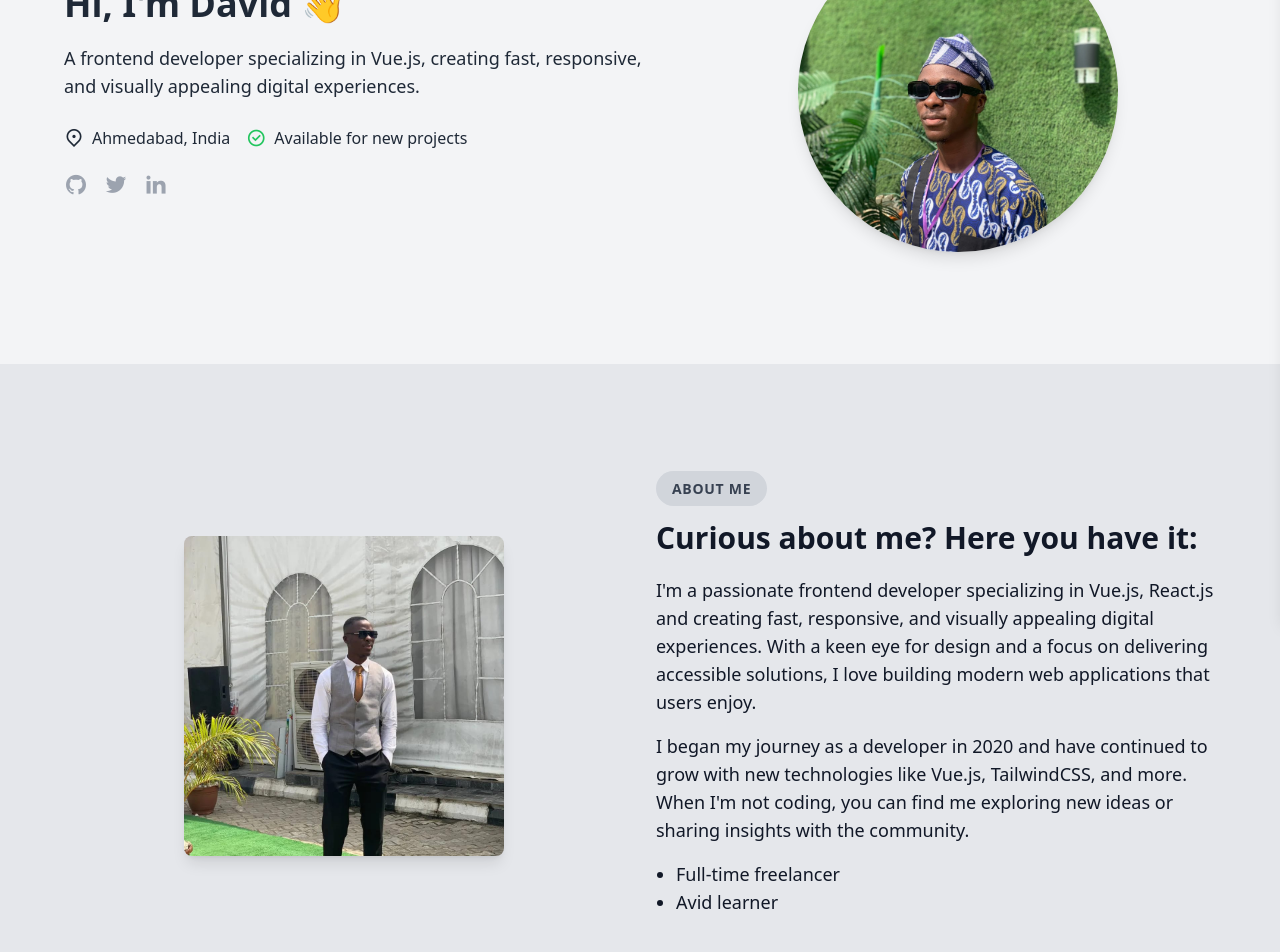
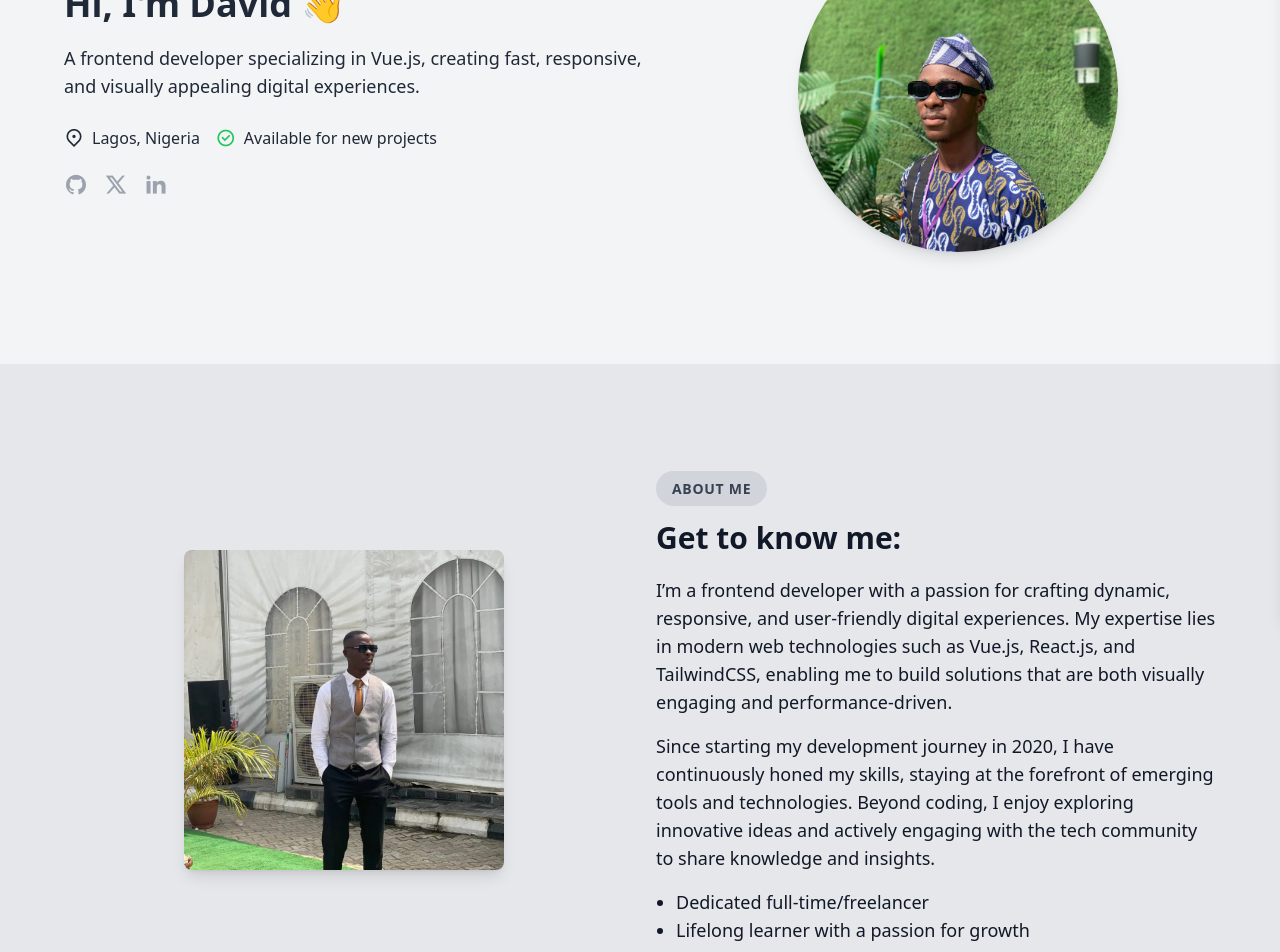
Before and after one commit to DavidAkin18/david-akintola, a Vue app: page / in a window 1280 px wide. Shown: the part 180-1132 px from the top of the page. Built offline with nearby package versions, Linux system fonts and the light colour scheme.

Commit message:
clean up of website

```diff
--- a/src/components/Home/About.vue
+++ b/src/components/Home/About.vue
@@ -28,21 +28,16 @@
           About me
         </span>
       </div>
-      <h2 class="text-3xl font-bold mb-5">Curious about me? Here you have it:</h2>
+      <h2 class="text-3xl font-bold mb-5">Get to know me:</h2>
       <p class="text-lg mb-4">
-        I'm a passionate frontend developer specializing in Vue.js, React.js and creating fast,
-        responsive, and visually appealing digital experiences.
-        With a keen eye for design and a focus on delivering accessible solutions, I love building
-        modern web applications that users enjoy.
+        I’m a frontend developer with a passion for crafting dynamic, responsive, and user-friendly digital experiences. My expertise lies in modern web technologies such as Vue.js, React.js, and TailwindCSS, enabling me to build solutions that are both visually engaging and performance-driven.
       </p>
       <p class="text-lg mb-4">
-        I began my journey as a developer in 2020 and have continued to grow with new technologies
-        like Vue.js, TailwindCSS, and more. When
-        I'm not coding, you can find me exploring new ideas or sharing insights with the community.
+        Since starting my development journey in 2020, I have continuously honed my skills, staying at the forefront of emerging tools and technologies. Beyond coding, I enjoy exploring innovative ideas and actively engaging with the tech community to share knowledge and insights.
       </p>
       <ul class="text-lg list-disc pl-5">
-        <li>Full-time freelancer</li>
-        <li>Avid learner</li>
+        <li>Dedicated full-time/freelancer</li>
+        <li>Lifelong learner with a passion for growth</li>
       </ul>
     </div>
   </section>
--- a/src/components/Home/FeaturedProjects.vue
+++ b/src/components/Home/FeaturedProjects.vue
@@ -3,7 +3,7 @@
   class="  md:px-16 py-28 lg:py-28 ">
     <div class="max-w-7xl mx-auto px-4">
       <h2 class="text-3xl font-bold text-center mb-8">Featured Projects</h2>
-      <div class="grid grid-cols-1 md:grid-cols-3 gap-8">
+      <div class="grid grid-cols-1 md:grid-cols-3 gap-8 md:gap-4 lg:gap-8">
         <!-- Project Cards -->
         <div
           v-for="(project, index) in projects"
@@ -20,7 +20,7 @@
           />
           <h3 class="text-lg font-bold mb-2">{{ project.title }}</h3>
           <p class="text-sm mb-4">{{ project.description }}</p>
-          <div class="flex justify-between">
+          <div class="flex gap-2 items-center justify-between">
             <a
               :href="project.liveLink"
               target="_blank"
@@ -35,7 +35,7 @@
               :href="project.repoLink"
               target="_blank"
               :class="[
-                'py-2 px-4 rounded transition-colors duration-300',
+                'py-2 px-4  rounded transition-colors duration-300 ',
                 theme === 'dark' ? 'bg-gray-700 hover:bg-gray-600 text-white' : 'bg-gray-400 hover:bg-gray-300 text-gray-900'
               ]"
             >
--- a/src/components/Home/Footer.vue
+++ b/src/components/Home/Footer.vue
@@ -1,6 +1,6 @@
 <template>
   <footer
-    :class="[theme === 'dark' ? 'bg-gray-900 text-black-500' : 'bg-gray-500 text-gray-900']"
+    :class="[theme === 'dark' ? 'bg-gray-900 text-black-500' : 'bg-gray-800 text-gray-900']"
     class="p-12 px-8 md:px-16 py-28  text-center transition-colors duration-300 border-t"
   >
     <div class="max-w-7xl mx-auto px-4">
@@ -33,6 +33,15 @@
           <i class="ri-twitter-x-line"></i>
         </a>
         <a
+          href="https://github.com/DavidAkin18" target="_blank"
+          :class="[
+            'text-2xl transition-colors duration-300',
+            theme === 'dark' ? 'text-gray-400 hover:text-purple-500' : 'text-gray-50 hover:text-purple-600'
+          ]"
+        >
+          <i class="ri-github-fill"></i>
+        </a>
+        <a
           href="mailto:akindayodavid22@gmail.com" target="_blank"
           :class="[
             'text-2xl transition-colors duration-300',
@@ -42,10 +51,20 @@
           <i class="ri-mail-line"></i>
         </a>
       </div>
-      <p class="text-sm">
+      <p class="text-sm"
+        :class="[
+          'text-2xl transition-colors duration-300',
+          theme === 'dark' ? 'text-gray-100 ' : 'text-gray-50 '
+        ]"
+      >
         © 2025 David Akintola Akindayo · Frontend Developer
       </p>
-      <p class="text-xs mt-2">Designed by @dayoAkin</p>
+      <p class="text-xs mt-2"
+        :class="[
+          'text-2xl transition-colors duration-300',
+          theme === 'dark' ? 'text-gray-100 ' : 'text-gray-50 '
+        ]"
+      >Designed by @dayoAkin</p>
     </div>
   </footer>
 </template>
--- a/src/components/Home/HeroSection.vue
+++ b/src/components/Home/HeroSection.vue
@@ -13,7 +13,7 @@
       <div class="flex items-center space-x-4">
         <div class="flex items-center">
           <i class="ri-map-pin-2-line text-xl mr-2"></i>
-          <span>Ahmedabad, India</span>
+          <span>Lagos, Nigeria</span>
         </div>
         <div class="flex items-center">
           <i class="ri-checkbox-circle-line text-green-500 text-xl mr-2"></i>
@@ -22,19 +22,19 @@
       </div>
       <div class="flex items-center mt-4 space-x-4">
         <a
-          href="#"
+          href="https://github.com/DavidAkin18"
           class="text-gray-400 hover:text-purple-500 text-2xl"
         >
           <i class="ri-github-fill"></i>
         </a>
         <a
-          href="#"
+          href="https://x.com/Davidakindosu"
           class="text-gray-400 hover:text-purple-500 text-2xl"
         >
-          <i class="ri-twitter-fill"></i>
+          <i class="ri-twitter-x-line"></i>
         </a>
         <a
-          href="#"
+          href="https://www.linkedin.com/in/david-akintola-4800001b4/"
           class="text-gray-400 hover:text-purple-500 text-2xl"
         >
           <i class="ri-linkedin-fill"></i>
```
